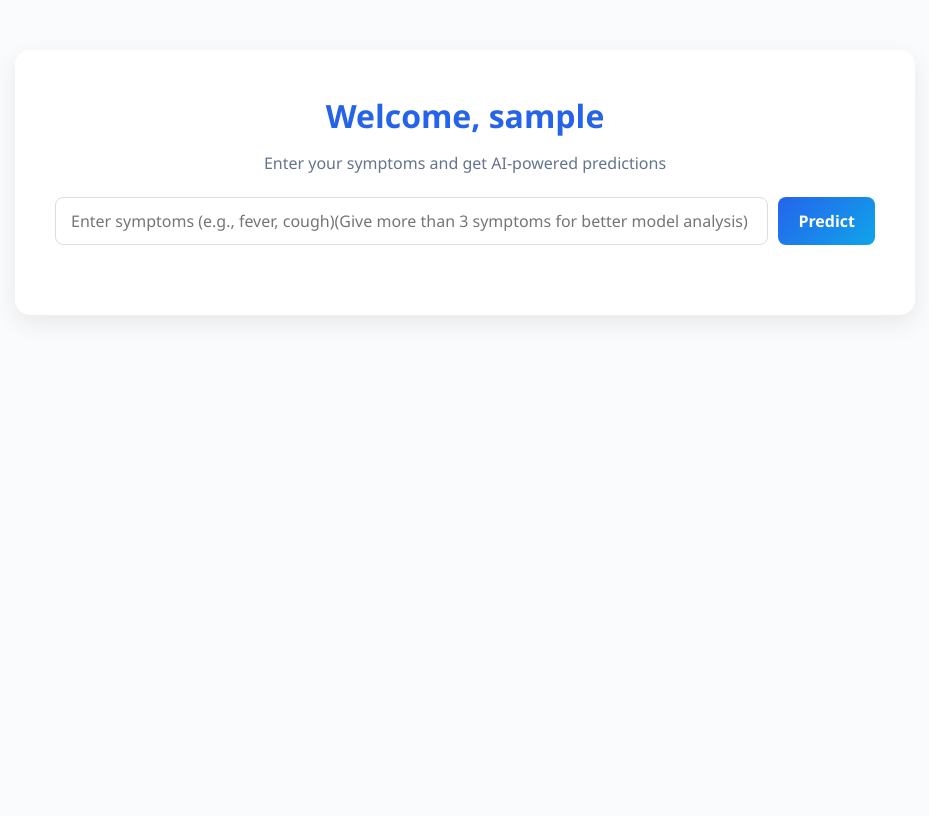
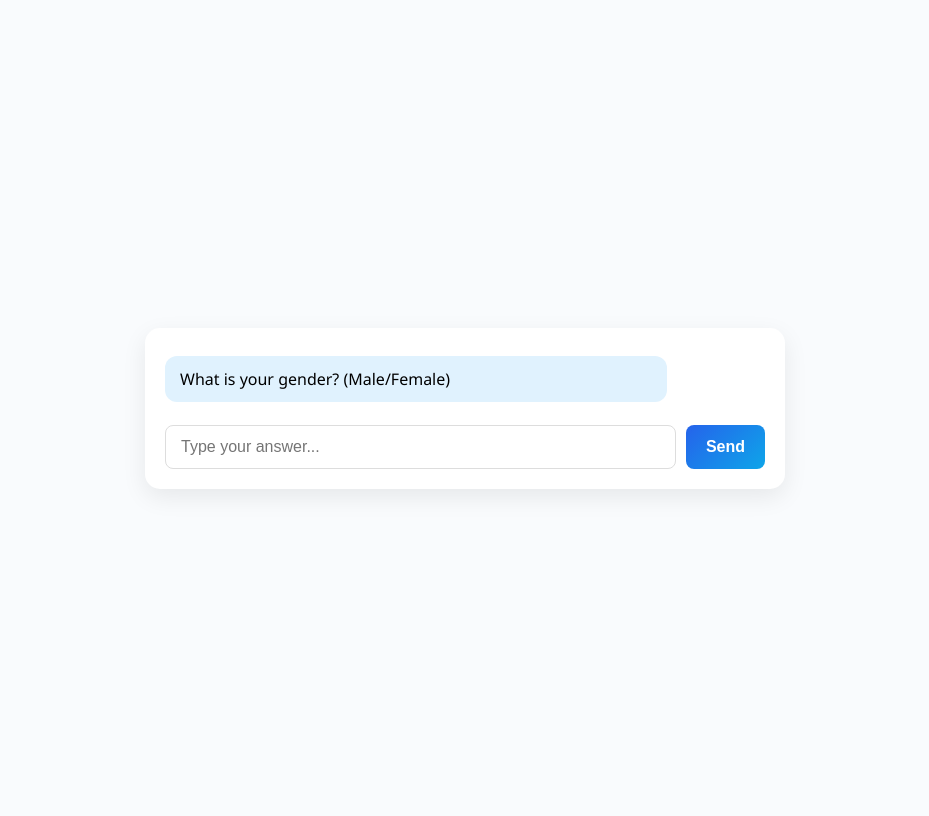
Before and after one commit to Parth-Smiley/project, a Flask app: page /predict-page in a window 1280 px wide. Shown: the whole page, without its empty margins (175-1104 px from the left). Before the commit the page ends 318 px from the top, so only its background shows below. Run offline with Flask 3, Linux system fonts and the light colour scheme; the visitor is signed in with stand-in values (Sample User, id 1); parts of the project's set-up code (start-up, migrations or seed data) failed here and were passed over.

Commit message:
Add files via upload

```diff
--- a/Final_project/templates/index.html
+++ b/Final_project/templates/index.html
@@ -3,36 +3,51 @@
 <head>
   <meta charset="UTF-8">
   <meta name="viewport" content="width=device-width, initial-scale=1.0">
-  <title>Disease Prediction</title>
-  <link rel="stylesheet" href="https://cdnjs.cloudflare.com/ajax/libs/font-awesome/6.4.0/css/all.min.css">
+  <title>Disease Prediction Chatbot</title>
   <style>
-    :root {
-      --primary: #2563eb;
-      --secondary: #0ea5e9;
-      --accent: #ec4899;
-      --light: #f8fafc;
-      --dark: #1e293b;
-      --gray: #64748b;
+    body {
+      background: #f9fbfd;
+      font-family: 'Segoe UI', sans-serif;
+      display: flex;
+      justify-content: center;
+      align-items: center;
+      height: 100vh;
     }
-
-    * { margin: 0; padding: 0; box-sizing: border-box; font-family: 'Segoe UI', Tahoma, Geneva, Verdana, sans-serif; }
-
-    body { background: #f9fbfd; color: var(--dark); line-height: 1.6; }
-
-    .container {
-      max-width: 900px;
-      margin: 50px auto;
+    .chat-container {
+      width: 100%;
+      max-width: 600px;
       background: white;
       border-radius: 15px;
-      padding: 40px;
       box-shadow: 0 8px 25px rgba(0,0,0,0.08);
+      padding: 20px;
+      display: flex;
+      flex-direction: column;
     }
-
-    h1 { font-size: 2rem; margin-bottom: 10px; color: var(--primary); text-align: center; }
-    h2 { font-size: 1.5rem; margin-bottom: 20px; color: var(--dark); }
-    p { color: var(--gray); margin-bottom: 20px; text-align: center; }
-
-    form { display: flex; gap: 10px; margin-bottom: 20px; }
+    .chat-box {
+      flex: 1;
+      overflow-y: auto;
+      margin-bottom: 15px;
+      padding-right: 10px;
+    }
+    .message {
+      margin: 8px 0;
+      padding: 12px 15px;
+      border-radius: 12px;
+      max-width: 80%;
+    }
+    .bot {
+      background: #e0f2fe;
+      align-self: flex-start;
+    }
+    .user {
+      background: #2563eb;
+      color: white;
+      align-self: flex-end;
+    }
+    form {
+      display: flex;
+      gap: 10px;
+    }
     input {
       flex: 1;
       padding: 12px 15px;
@@ -44,7 +59,7 @@
       padding: 12px 20px;
       border: none;
       border-radius: 8px;
-      background: linear-gradient(135deg, var(--primary), var(--secondary));
+      background: linear-gradient(135deg, #2563eb, #0ea5e9);
       color: white;
       font-size: 16px;
       font-weight: 600;
@@ -55,85 +70,71 @@
       background: linear-gradient(135deg, #1d4ed8, #0284c7);
       transform: translateY(-2px);
     }
-
-    #results { margin-top: 30px; }
-    .card {
-      background: var(--light);
-      padding: 20px;
-      border-radius: 12px;
-      box-shadow: 0 4px 12px rgba(0,0,0,0.05);
-      margin-bottom: 20px;
-    }
-    .card strong { color: var(--primary); }
-    .matched { background: #e0f2fe; padding: 10px; border-radius: 8px; margin-bottom: 15px; font-size: 14px; }
-
-    @media(max-width:768px) {
-      form { flex-direction: column; }
-      button { width: 100%; }
-    }
   </style>
 </head>
 <body>
-  <div class="container">
-    <h1>Welcome, {{ username }}</h1>
-    <p>Enter your symptoms and get AI-powered predictions</p>
-
-    <form id="predictForm">
-      <input type="text" id="symptoms" name="symptoms" placeholder="Enter symptoms (e.g., fever, cough)(Give more than 3 symptoms for better model analysis)" required>
-      <button type="submit">Predict</button>
+  <div class="chat-container">
+    <div id="chatBox" class="chat-box"></div>
+    <form id="chatForm">
+      <input type="text" id="answerInput" placeholder="Type your answer..." required>
+      <button type="submit">Send</button>
     </form>
-
-    <div id="results"></div>
   </div>
 
   <script>
-    document.getElementById('predictForm').addEventListener('submit', async function(e) {
+    const chatBox = document.getElementById("chatBox");
+    const chatForm = document.getElementById("chatForm");
+    const answerInput = document.getElementById("answerInput");
+
+    function addMessage(text, sender) {
+      let div = document.createElement("div");
+      div.classList.add("message", sender);
+      div.innerHTML = text;
+      chatBox.appendChild(div);
+      chatBox.scrollTop = chatBox.scrollHeight;
+    }
+
+    async function fetchChatbot(answer = null) {
+      let response;
+      if (answer === null) {
+        response = await fetch("/predict"); // get first question
+      } else {
+        response = await fetch("/predict", {
+          method: "POST",
+          headers: { "Content-Type": "application/x-www-form-urlencoded" },
+          body: "answer=" + encodeURIComponent(answer)
+        });
+      }
+      return await response.json();
+    }
+
+    // Handle answer submission
+    chatForm.addEventListener("submit", async (e) => {
       e.preventDefault();
-      let symptoms = document.getElementById('symptoms').value;
-      let response = await fetch('/predict', {
-          method: 'POST',
-          headers: { 'Content-Type': 'application/x-www-form-urlencoded' },
-          body: 'symptoms=' + encodeURIComponent(symptoms)
-      });
-      let data = await response.json();
+      let answer = answerInput.value;
+      addMessage(answer, "user");
+      answerInput.value = "";
 
-      let resultHTML = "";
+      let data = await fetchChatbot(answer);
 
-      if (data.matched_symptoms) {
-        resultHTML += `
-          <div class="matched">
-            <strong>Matched Symptoms:</strong> ${data.matched_symptoms.join(", ")}
-          </div>
-        `;
+      if (data.question) {
+        addMessage(data.question, "bot");
+      } else if (data.results) {
+        let summary = `<strong>Model Accuracy:</strong> ${data.accuracy}%<br><br>`;
+        data.results.forEach(r => {
+          summary += `<div><strong>Disease:</strong> ${r.disease}<br>
+                      <strong>Probability:</strong> ${r.probability}%<br>
+                      <strong>Recommended Doctor:</strong> ${r.doctor}</div><br>`;
+        });
+        addMessage(summary, "bot");
       }
+    });
 
-      resultHTML += "<h2>Top Predictions</h2>";
-      if (data.message) {
-    resultHTML += `<p style="color:#e63757;"><strong>${data.message}</strong></p>`;
-}
-
-if (data.accuracy) {
-    let accColor = data.accuracy >= 90 ? "green" : "red";
-    resultHTML += `<p><strong>Model Accuracy:</strong>
-                     <span style="color:${accColor};">92.68%</span></p>`;
-}
-
-if (data.message) {
-    resultHTML += `<p style="color:#e63757;"><strong>${data.message}</strong></p>`;
-}
-
-data.predictions.forEach(item => {
-    resultHTML += `
-        <div class="card">
-            <strong>Disease:</strong> ${item.disease}<br>
-            ${item.probability !== null ? `<strong>Probability:</strong> ${item.probability}%<br>` : ""}
-            <strong>Recommended Doctor:</strong> ${item.doctor}
-        </div>
-    `;
-});
-
-      document.getElementById('results').innerHTML = resultHTML;
-    });
+    // Start conversation
+    (async () => {
+      let data = await fetchChatbot(); // first question
+      addMessage(data.question, "bot");
+    })();
   </script>
 </body>
 </html>
```
